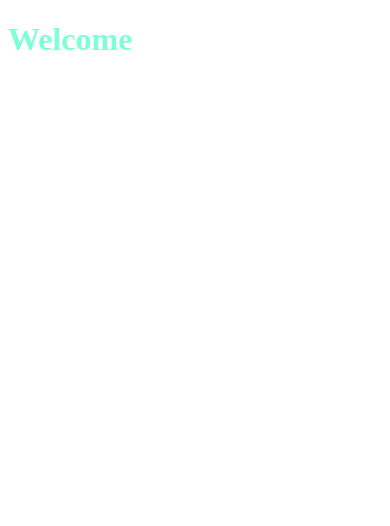
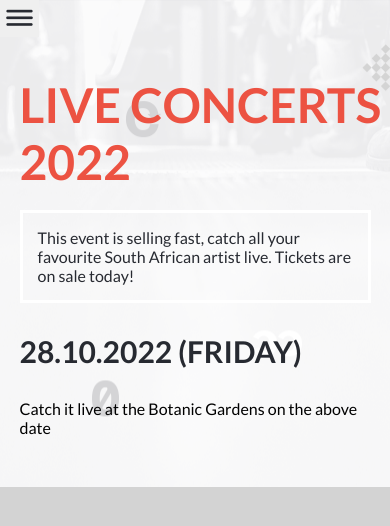
Before and after one commit to SaneMyburg/Capstone-project1, a website: page index.html in a window 390 px wide. Drawn offline with nearby package versions, Linux system fonts and the light colour scheme.

Commit message:
Add header for mobile version

```diff
--- a/index.html
+++ b/index.html
@@ -6,9 +6,48 @@
     <meta name="viewport" content="width=device-width, initial-scale=1.0" />
     <title>Live Concerts</title>
     <link rel="stylesheet" href="style.css" />
+    <link
+      rel="stylesheet"
+      href="https://unicons.iconscout.com/release/v4.0.0/css/line.css"
+    />
+    <link rel="preconnect" href="https://fonts.googleapis.com" />
+    <link rel="preconnect" href="https://fonts.gstatic.com" crossorigin />
+    <link
+      href="https://fonts.googleapis.com/css2?family=Lato:wght@100;300;400;700&display=swap"
+      rel="stylesheet"
+    />
   </head>
   <body>
-    <h1>Welcome</h1>
+    <header>
+      <div class="hamburger">
+        <button><i class="uil uil-bars"></i></button>
+      </div>
+      <div class="social-links">
+        <a href="#"><i class="uil uil-facebook"></i></a>
+        <a href="#"><i class="uil uil-twitter-alt"></i></a>
+        <a href="#">English</a>
+        <a href="#">Page</a>
+        <a href="#">Logout</a>
+      </div>
+      <main>
+        <div class="main-container">
+          <h1>
+            LIVE CONCERTS <br />
+            2022
+          </h1>
+          <p class="para1">
+            This event is selling fast, catch all your favourite South African
+            artist live. Tickets are on sale today!
+          </p>
+          <p class="para2">28.10.2022 (FRIDAY)</p>
+          <p class="para3">
+            Catch it live at the Botanic Gardens on the above date
+          </p>
+        </div>
+      </main>
+    </header>
+    <section class="events"></section>
+
     <script src="script.js"></script>
   </body>
 </html>
--- a/style.css
+++ b/style.css
@@ -1,3 +1,86 @@
-h1 {
-  color: aquamarine;
+* {
+  margin: 0;
+  padding: 0;
+  box-sizing: border-box;
 }
+
+body {
+  font-family: 'Lato', sans-serif;
+  background-color: #d3d3d3;
+}
+
+.social-links {
+  display: flex;
+  min-height: 30px;
+  background-color: black;
+  align-items: center;
+  justify-content: end;
+  gap: 30px;
+}
+
+.social-links a {
+  text-decoration: none;
+  color: white;
+}
+
+.hamburger {
+  display: none;
+  cursor: pointer;
+}
+
+.main-container h1 {
+  font-size: xxx-large;
+  color: #ec5242;
+  padding-top: 10%;
+  margin-left: 5%;
+}
+
+.para1 {
+  width: 90%;
+  margin-left: 5%;
+  margin-top: 5%;
+  border: 3px solid white;
+  padding: 15px;
+  color: #272a31;
+}
+
+.para2 {
+  margin-left: 5%;
+  padding-top: 30px;
+  color: #272a31;
+  font-weight: 900;
+  font-size: 30px;
+}
+
+.para3 {
+  margin-left: 5%;
+  padding-top: 30px;
+  padding-bottom: 50px;
+}
+
+/* mobile media query */
+
+@media screen and (max-width: 768px) {
+  .social-links {
+    display: none;
+  }
+
+  .hamburger {
+    display: flex;
+    flex-direction: column;
+  }
+
+  .hamburger button {
+    border: none;
+    color: #272a31;
+    font-size: xx-large;
+    width: 10%;
+    font-weight: 900;
+  }
+
+  header {
+    background-image: url(./images/mobile-bg.png);
+  }
+}
+
+/* desktop media query */
```
Also changed, not shown: package.json (added, +31 -0 lines), .eslintrc.json (added), .stylelintrc.json (added), images/background.png (added), images/desktop-bg.png (added), images/mobile-bg.png (added), 3 other files.
